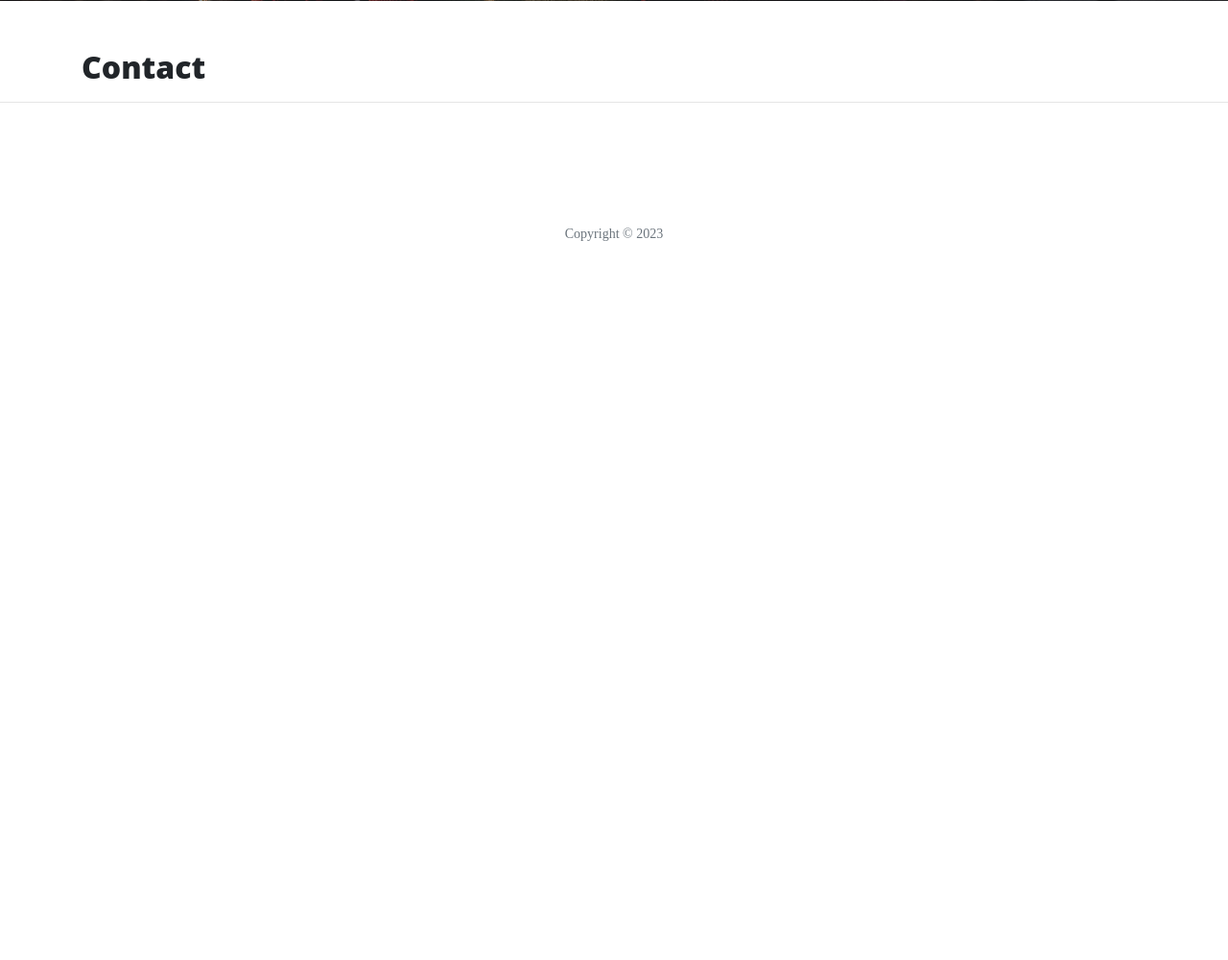
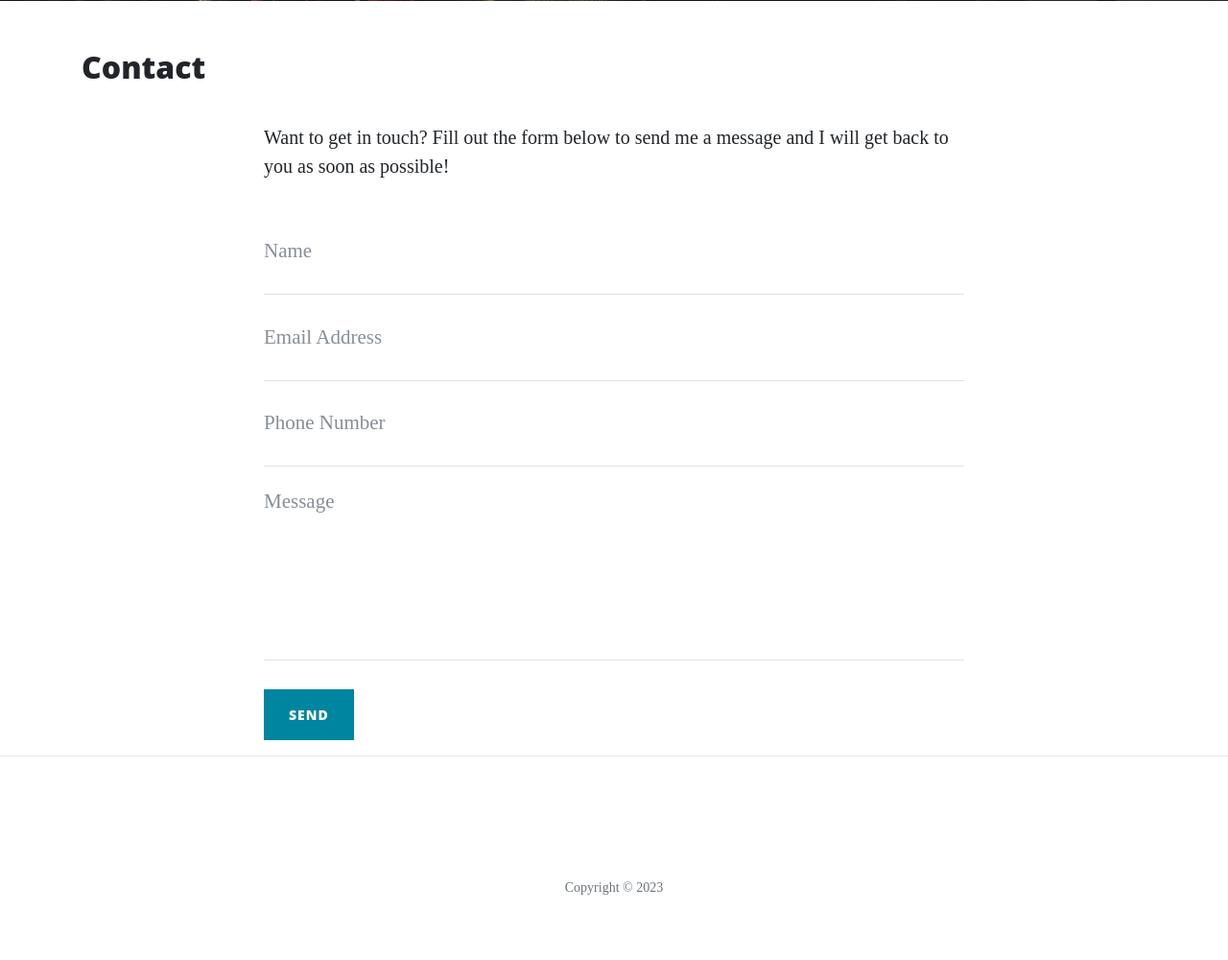
Before and after one commit to plexoio/the-hobbit, a Flask app: page /contact in a window 1280 px wide. Shown: the part 531-1531 px from the top of the page at 96% size. Before the commit the page ends 782 px from the top, so only its background shows below. Run offline with Flask 3, Linux system fonts and the light colour scheme; some libraries are stand-ins or nearby versions.

Commit message:
Deployment to Heroku

```diff
--- a/run.py
+++ b/run.py
@@ -11,11 +11,14 @@
 
 import os
 import json
-from flask import Flask, render_template  # first import Class from module
+from flask import Flask, render_template, request, flash # first import Class from module
+
+if os.path.exists('env.py'):
+    import env
 
 # instance of the class passing __name__ (provides current module or script)
 app = Flask(__name__)
-
+app.secret_key = os.environ.get('SECRET_PASS')
 
 @app.route("/")  # ROUTE help direct the files to Flask | @(decorator)
 def index():  # VIEW
@@ -41,8 +44,14 @@ def characterName(character_name):
     return render_template('character.html', character = member)
 
 
-@app.route('/contact')
+@app.route('/contact', methods=['GET', 'POST'])
 def contact():
+    if request.method == 'POST':
+        print(request.form) # will print all form 200
+        print(request.form['email']) # will throw 'Exception' if 404
+        print(request.form.get('name')) # will throw 'None' if 404
+        flash('Thanks {}, your message has been set successfully'.format(
+            request.form.get('name')))
     return render_template('contact.html', page_title="Contact")
 
 
--- a/templates/contact.html
+++ b/templates/contact.html
@@ -1,4 +1,57 @@
 {% extends "base.html"%}
 {% block myContent%}
-    <h2>{{ page_title }}</h2>
+<h2>{{ page_title }}</h2>
+
+<div class="row">
+    <div class="col-lg-8 col-md-10 mx-auto">
+        {% with messages = get_flashed_messages() %}
+            {% if messages %}
+            <ul class="flashes">
+                {% for message in messages %}
+                    <li>{{ message }}</li>
+                {% endfor %}
+            </ul>
+            {% endif %}
+        {% endwith %}
+        <p>Want to get in touch? Fill out the form below to send me a message and I will get back to you as soon as
+            possible!</p>
+        <form method="post" name="sentMessage" id="contactForm" novalidate>
+            <div class="control-group">
+                <div class="form-group floating-label-form-group controls">
+                    <label>Name</label>
+                    <input name="name" type="text" class="form-control" placeholder="Name" id="name" required
+                        data-validation-required-message="Please enter your name.">
+                    <p class="help-block text-danger"></p>
+                </div>
+            </div>
+            <div class="control-group">
+                <div class="form-group floating-label-form-group controls">
+                    <label>Email Address</label>
+                    <input name="email" type="email" class="form-control" placeholder="Email Address" id="email" required
+                        data-validation-required-message="Please enter your email address.">
+                    <p class="help-block text-danger"></p>
+                </div>
+            </div>
+            <div class="control-group">
+                <div class="form-group col-xs-12 floating-label-form-group controls">
+                    <label>Phone Number</label>
+                    <input name="phone" type="tel" class="form-control" placeholder="Phone Number" id="phone" required
+                        data-validation-required-message="Please enter your phone number.">
+                    <p class="help-block text-danger"></p>
+                </div>
+            </div>
+            <div class="control-group">
+                <div class="form-group floating-label-form-group controls">
+                    <label>Message</label>
+                    <textarea rows="5" class="form-control" placeholder="Message" id="message" required
+                        data-validation-required-message="Please enter a message."></textarea>
+                    <p class="help-block text-danger"></p>
+                </div>
+            </div>
+            <br>
+            <div id="success"></div>
+            <button type="submit" class="btn btn-primary" id="sendMessageButton">Send</button>
+        </form>
+    </div>
+</div>
 {%endblock%}
```
Also changed, not shown: 1 other file.
